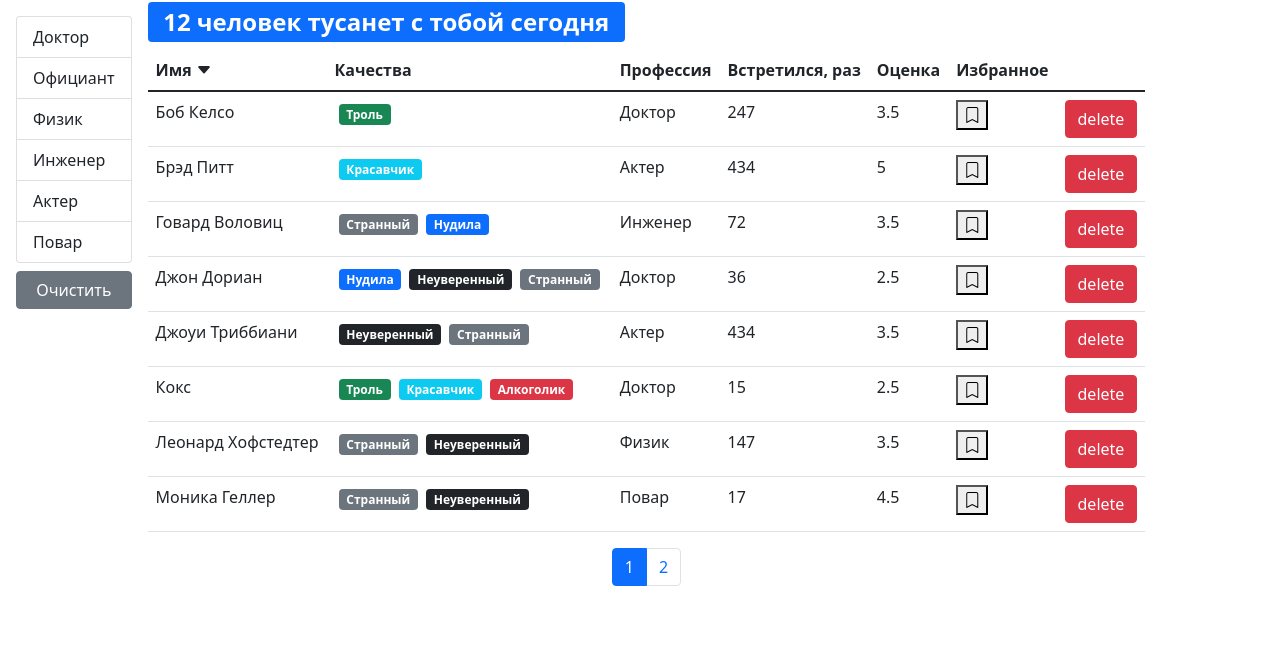
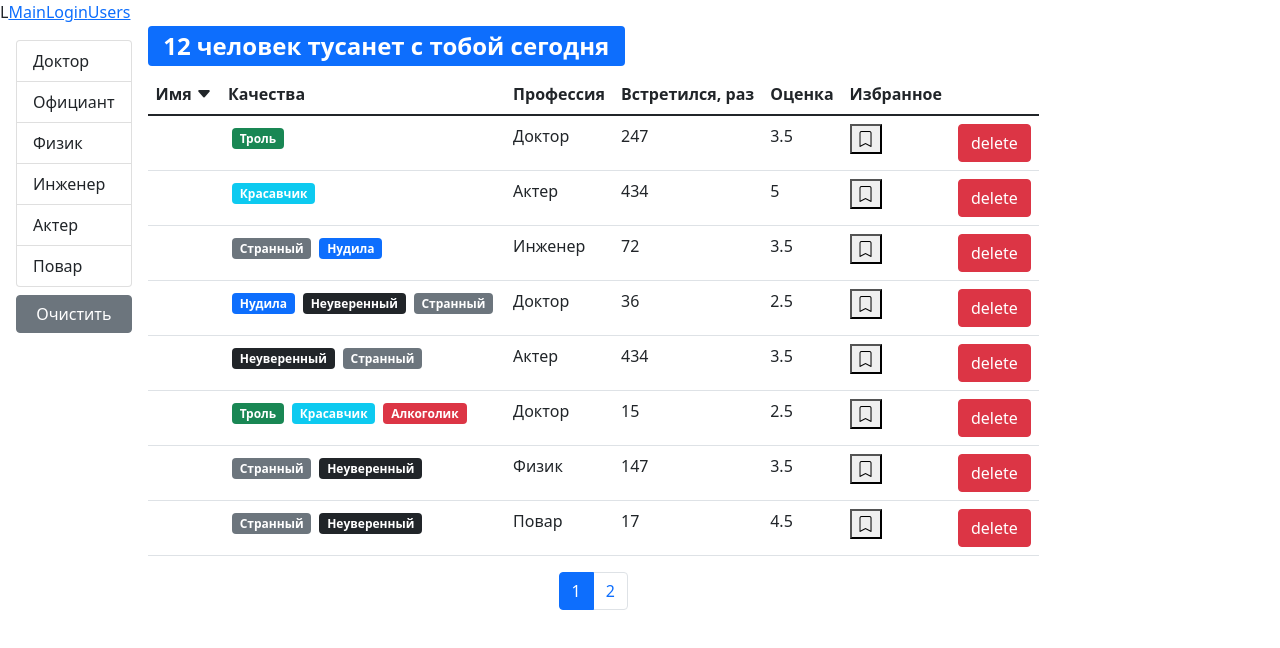
Before and after one commit to kolomrs/FastCompany, a React (Create React App) app: page /users in a window 1280 px wide. Shown: the top 648 px of the page. Built offline with nearby package versions, Linux system fonts and the light colour scheme.

Commit message:
Маршрутизация

```diff
--- a/package.json
+++ b/package.json
@@ -11,6 +11,7 @@
         "prop-types": "^15.8.1",
         "react": "^18.2.0",
         "react-dom": "^18.2.0",
+        "react-router-dom": "^5.3.0",
         "react-scripts": "5.0.1",
         "web-vitals": "^2.1.4"
     },
--- a/src/app/App.js
+++ b/src/app/App.js
@@ -1,8 +1,30 @@
 import React from "react";
 import Users from "./components/users";
+import { Route, Switch, Redirect, BrowserRouter } from "react-router-dom";
+import NavBar from "./components/navBar";
+import Login from "./layouts/login";
+import Main from "./layouts/main";
+import UsersLayout from "./components/usersLayout";
 
 function App() {
-    return <Users />;
+    return (
+        <div>
+        <BrowserRouter>
+            <NavBar />
+            <Switch>
+                <Route path="/users/" exact component={Users} />
+                <Route path="/login" component={Login} />
+                <Route path="/" exact component={Main} />
+                <Route
+                    path="/users/:userId?"
+                    exact
+                    component={UsersLayout}
+                />
+                <Redirect to="/" />
+            </Switch>
+        </BrowserRouter>
+    </div>
+    );
 }
 
 export default App;
--- a/src/app/api/fake.api/user.api.js
+++ b/src/app/api/fake.api/user.api.js
@@ -150,6 +150,14 @@ const fetchAll = () =>
         }, 2000);
     });
 
+const getById = (id) =>
+    new Promise((resolve) => {
+        window.setTimeout(function () {
+            resolve(users.find((user) => user._id === id));
+        }, 1000);
+    });
+
 export default {
-    fetchAll
+    fetchAll,
+    getById
 };
--- /dev/null
+++ b/src/app/components/navBar.jsx
@@ -0,0 +1,27 @@
+import React from "react";
+import { Link } from "react-router-dom";
+
+const NavBar = () => {
+    return (
+        <ul className="nav">
+            <li className="nav-item">
+                L
+                <Link className="nav-Link active" aria-current="page" href="#">
+                    Main
+                </Link>
+            </li>
+            <li className="nav-item">
+                <Link className="nav-Link" href="#">
+                    Login
+                </Link>
+            </li>
+            <li className="nav-item">
+                <Link className="nav-Link" href="#">
+                    Users
+                </Link>
+            </li>
+        </ul>
+    );
+};
+
+export default NavBar;
--- /dev/null
+++ b/src/app/components/userPage.jsx
@@ -0,0 +1,49 @@
+import React, { useState, useEffect } from "react";
+import PropTypes from "prop-types";
+import API from "../api";
+import { useHistory } from "react-router-dom";
+import QualitiesList from "./qualitiesList";
+
+const UserPage = ({ userId }) => {
+    const history = useHistory();
+    const [user, setUser] = useState();
+    useEffect(() => {
+        API.users.getById(userId).then((data) => {
+            setUser(data);
+        });
+    }, []);
+    const handleBackToUserList = () => {
+        history.push(".users");
+    };
+    return (
+        <>
+            (
+            <div className="container">
+                <div className="d-flex flex-column align-items-center text-center position-relative">
+                    <h1>User Information</h1>
+                    <h2>Name: {user.name}</h2>
+                    <span>Completed Meetings: {user.completedMeetings}</span>
+                    <span>Rate: {user.rate}</span>
+                    <span>Profession: {user.profession.name}</span>
+                    <span>
+                        Qualities:
+                        <QualitiesList qualities={user.qualities} />
+                    </span>
+                    <button
+                        className="btn btn-primary"
+                        onClick={() => {
+                            handleBackToUserList();
+                        }}
+                    >
+                        Все пользователи
+                    </button>
+                </div>
+            </div>
+            )
+        </>
+    );
+};
+UserPage.propTypes = {
+    userId: PropTypes.string.isRequired
+};
+export default UserPage;
--- /dev/null
+++ b/src/app/components/usersLayout.jsx
@@ -0,0 +1,11 @@
+import React from "react";
+import { useParams } from "react-router-dom";
+import UserPage from "./userPage";
+import Users from "./users";
+
+const UserLayout = () => {
+    const params = useParams();
+    const { userId } = params;
+    return <>{userId ? <UserPage userId={userId} /> : <Users />}</>;
+};
+export default UserLayout;
--- a/src/app/components/usersTable.jsx
+++ b/src/app/components/usersTable.jsx
@@ -1,9 +1,9 @@
 import React from "react";
 import PropTypes from "prop-types";
-
 import BookMark from "./bookmark";
 import QualitiesList from "./qualitiesList";
 import Table from "./table";
+import { Link } from "react-router-dom";
 
 const UserTable = ({
     users,
@@ -14,7 +14,13 @@ const UserTable = ({
     ...rest
 }) => {
     const columns = {
-        name: { path: "name", name: "Имя" },
+        name: {
+            path: "name",
+            name: "Имя",
+            component: (user) => {
+                <Link to={`/users/${user._id}`}>{user.name}</Link>;
+            }
+        },
         qualities: {
             name: "Качества",
             component: (user) => <QualitiesList qualities={user.qualities} />
--- /dev/null
+++ b/src/app/layouts/login.jsx
@@ -0,0 +1,7 @@
+import React from "react";
+
+const Login = () => {
+    return <h1>Логин</h1>;
+};
+
+export default Login;
--- /dev/null
+++ b/src/app/layouts/main.jsx
@@ -0,0 +1,7 @@
+import React from "react";
+
+const Main = () => {
+    return <h1>Главная страница</h1>;
+};
+
+export default Main;
--- /dev/null
+++ b/src/app/layouts/users.jsx
@@ -0,0 +1,7 @@
+import React from "react";
+
+const Users = () => {
+    return <h1>Пользователи</h1>;
+};
+
+export default Users;
```
Also changed, not shown: 1 other file (tests, documents, lock files or other folders).
